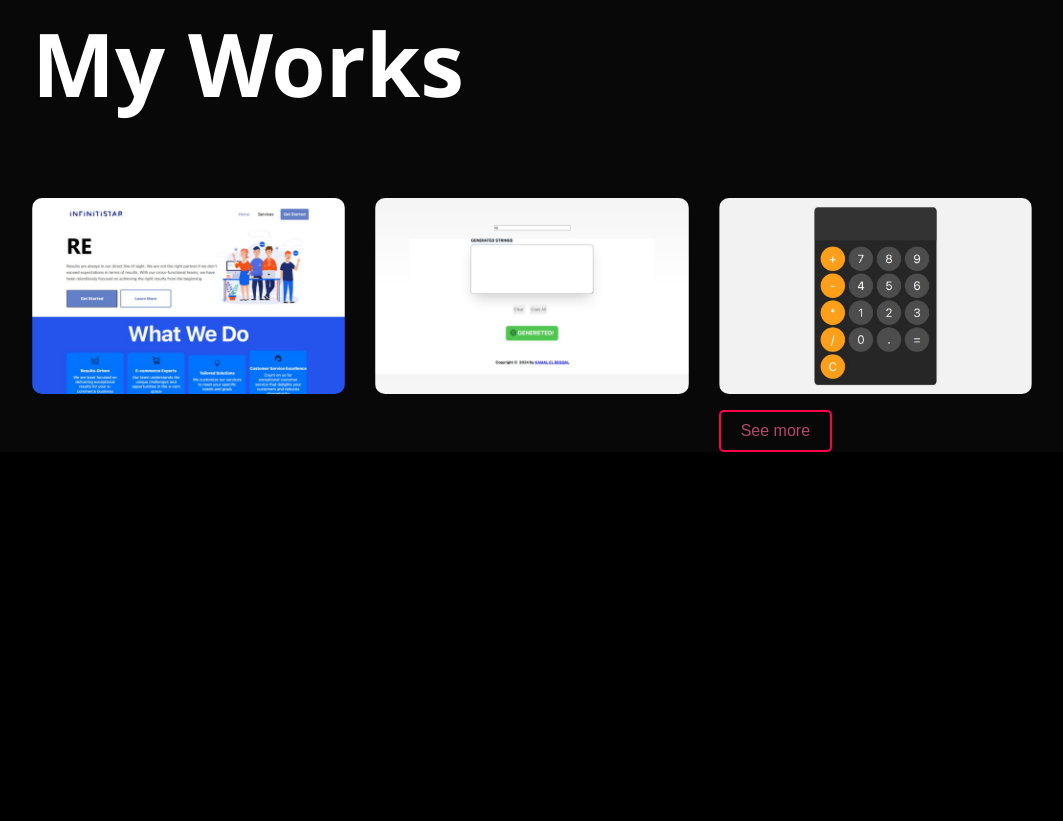
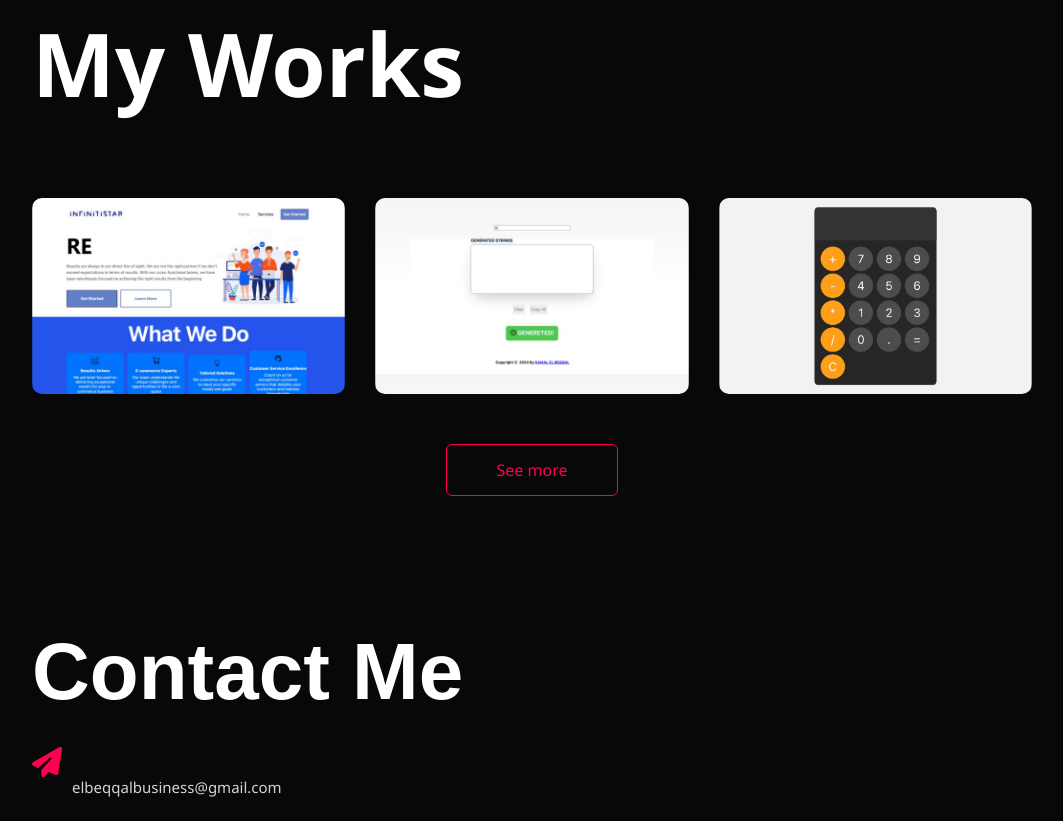
Before and after one commit to ELBEQQAL08/Personal-Portfolio-Yourself, a plain HTML site: page index.html in a window 1280 px wide. Shown: the part 2437-3258 px from the top of the page, without its empty margins (108-1171 px from the left). Before the commit the page ends 2889 px from the top, so only its background shows below. Drawn offline with Linux system fonts and the light colour scheme.

Commit message:
another change

```diff
--- a/hello.js
+++ b/hello.js
@@ -47,3 +47,5 @@ function showContent() {
 Experience.addEventListener('click', () => {
     showContent();
 });
+
+// Menu NavBar Section
--- a/index.html
+++ b/index.html
@@ -26,7 +26,9 @@
                     <li class="boder-bottom"><a href="#services" class="services">Services</a></li>
                     <li class="boder-bottom"><a href="#portfolio" class="portfolio">Portfolio</a></li>
                     <li class="boder-bottom"><a href="#contact" class="contact">Contact</a></li>
+                    <svg xmlns="http://www.w3.org/2000/svg" viewBox="0 0 384 512" class="menu"><path d="M342.6 150.6c12.5-12.5 12.5-32.8 0-45.3s-32.8-12.5-45.3 0L192 210.7 86.6 105.4c-12.5-12.5-32.8-12.5-45.3 0s-12.5 32.8 0 45.3L146.7 256 41.4 361.4c-12.5 12.5-12.5 32.8 0 45.3s32.8 12.5 45.3 0L192 301.3 297.4 406.6c12.5 12.5 32.8 12.5 45.3 0s12.5-32.8 0-45.3L237.3 256 342.6 150.6z"/></svg>
                 </ul>
+                <svg xmlns="http://www.w3.org/2000/svg" viewBox="0 0 448 512" class="menu"><path d="M0 96C0 78.3 14.3 64 32 64H416c17.7 0 32 14.3 32 32s-14.3 32-32 32H32C14.3 128 0 113.7 0 96zM0 256c0-17.7 14.3-32 32-32H416c17.7 0 32 14.3 32 32s-14.3 32-32 32H32c-17.7 0-32-14.3-32-32zM448 416c0 17.7-14.3 32-32 32H32c-17.7 0-32-14.3-32-32s14.3-32 32-32H416c17.7 0 32 14.3 32 32z"/></svg>
             </nav>
         </div>
     </div>
@@ -143,9 +145,9 @@
                     <div class="box-2">
                         <img src="./images/téléchargement.png" alt="infinitistar" title="infinitistar"/>
                         <div class="contain-contents">
-                            <h1>infinitistar WebSite</h1>
+                            <h1>infinitistar Website</h1>
                             <p>Welcome To WebSite Yourself Using HTML & CSS & JAVASCRIPT</p>
-                            <svg xmlns="http://www.w3.org/2000/svg" viewBox="0 0 512 512"><path d="M320 0c-17.7 0-32 14.3-32 32s14.3 32 32 32h82.7L201.4 265.4c-12.5 12.5-12.5 32.8 0 45.3s32.8 12.5 45.3 0L448 109.3V192c0 17.7 14.3 32 32 32s32-14.3 32-32V32c0-17.7-14.3-32-32-32H320zM80 32C35.8 32 0 67.8 0 112V432c0 44.2 35.8 80 80 80H400c44.2 0 80-35.8 80-80V320c0-17.7-14.3-32-32-32s-32 14.3-32 32V432c0 8.8-7.2 16-16 16H80c-8.8 0-16-7.2-16-16V112c0-8.8 7.2-16 16-16H192c17.7 0 32-14.3 32-32s-14.3-32-32-32H80z"/><a href="https://elbeqqal08.github.io/infinit/" target="_blank"></a></svg>
+                            <a href="https://elbeqqal08.github.io/infinit/" target="_blank"><svg xmlns="http://www.w3.org/2000/svg" viewBox="0 0 512 512"><path d="M320 0c-17.7 0-32 14.3-32 32s14.3 32 32 32h82.7L201.4 265.4c-12.5 12.5-12.5 32.8 0 45.3s32.8 12.5 45.3 0L448 109.3V192c0 17.7 14.3 32 32 32s32-14.3 32-32V32c0-17.7-14.3-32-32-32H320zM80 32C35.8 32 0 67.8 0 112V432c0 44.2 35.8 80 80 80H400c44.2 0 80-35.8 80-80V320c0-17.7-14.3-32-32-32s-32 14.3-32 32V432c0 8.8-7.2 16-16 16H80c-8.8 0-16-7.2-16-16V112c0-8.8 7.2-16 16-16H192c17.7 0 32-14.3 32-32s-14.3-32-32-32H80z"/></svg></a>
                         </div>
                     </div>
                     <div class="box-2">
@@ -153,7 +155,7 @@
                         <div class="contain-contents">
                             <h1>Random String Generator App</h1>
                             <p>My First App Using Also HTML & CSS & JAVASCRIPT</p>
-                            <svg xmlns="http://www.w3.org/2000/svg" viewBox="0 0 512 512"><path d="M352 0c-12.9 0-24.6 7.8-29.6 19.8s-2.2 25.7 6.9 34.9L370.7 96 201.4 265.4c-12.5 12.5-12.5 32.8 0 45.3s32.8 12.5 45.3 0L416 141.3l41.4 41.4c9.2 9.2 22.9 11.9 34.9 6.9s19.8-16.6 19.8-29.6V32c0-17.7-14.3-32-32-32H352zM80 32C35.8 32 0 67.8 0 112V432c0 44.2 35.8 80 80 80H400c44.2 0 80-35.8 80-80V320c0-17.7-14.3-32-32-32s-32 14.3-32 32V432c0 8.8-7.2 16-16 16H80c-8.8 0-16-7.2-16-16V112c0-8.8 7.2-16 16-16H192c17.7 0 32-14.3 32-32s-14.3-32-32-32H80z"/><a href="https://random-string-generator-6ujalg17h-elbeqqal08s-projects-dd79d20c.vercel.app/" target="_blank"></a></svg>
+                            <a href="https://random-string-generator-omega.vercel.app/" target="_blank"><svg xmlns="http://www.w3.org/2000/svg" viewBox="0 0 512 512"><path d="M352 0c-12.9 0-24.6 7.8-29.6 19.8s-2.2 25.7 6.9 34.9L370.7 96 201.4 265.4c-12.5 12.5-12.5 32.8 0 45.3s32.8 12.5 45.3 0L416 141.3l41.4 41.4c9.2 9.2 22.9 11.9 34.9 6.9s19.8-16.6 19.8-29.6V32c0-17.7-14.3-32-32-32H352zM80 32C35.8 32 0 67.8 0 112V432c0 44.2 35.8 80 80 80H400c44.2 0 80-35.8 80-80V320c0-17.7-14.3-32-32-32s-32 14.3-32 32V432c0 8.8-7.2 16-16 16H80c-8.8 0-16-7.2-16-16V112c0-8.8 7.2-16 16-16H192c17.7 0 32-14.3 32-32s-14.3-32-32-32H80z"/></svg></a>
                         </div>
                     </div>
                     <div class="box-2">
@@ -161,11 +163,11 @@
                         <div class="contain-contents">
                             <h1>Calculator App</h1>
                             <p>This App Not Working But Show Video In Youtube And Working This</p>
-                            <svg xmlns="http://www.w3.org/2000/svg" viewBox="0 0 512 512"><path d="M320 0c-17.7 0-32 14.3-32 32s14.3 32 32 32h82.7L201.4 265.4c-12.5 12.5-12.5 32.8 0 45.3s32.8 12.5 45.3 0L448 109.3V192c0 17.7 14.3 32 32 32s32-14.3 32-32V32c0-17.7-14.3-32-32-32H320zM80 32C35.8 32 0 67.8 0 112V432c0 44.2 35.8 80 80 80H400c44.2 0 80-35.8 80-80V320c0-17.7-14.3-32-32-32s-32 14.3-32 32V432c0 8.8-7.2 16-16 16H80c-8.8 0-16-7.2-16-16V112c0-8.8 7.2-16 16-16H192c17.7 0 32-14.3 32-32s-14.3-32-32-32H80z"/><a href="https://calculator-js-omega-two.vercel.app/" target="_blank"></a></svg>
+                            <a href="https://calculator-js-omega-two.vercel.app/" target="_blank"><svg xmlns="http://www.w3.org/2000/svg" viewBox="0 0 512 512"><path d="M320 0c-17.7 0-32 14.3-32 32s14.3 32 32 32h82.7L201.4 265.4c-12.5 12.5-12.5 32.8 0 45.3s32.8 12.5 45.3 0L448 109.3V192c0 17.7 14.3 32 32 32s32-14.3 32-32V32c0-17.7-14.3-32-32-32H320zM80 32C35.8 32 0 67.8 0 112V432c0 44.2 35.8 80 80 80H400c44.2 0 80-35.8 80-80V320c0-17.7-14.3-32-32-32s-32 14.3-32 32V432c0 8.8-7.2 16-16 16H80c-8.8 0-16-7.2-16-16V112c0-8.8 7.2-16 16-16H192c17.7 0 32-14.3 32-32s-14.3-32-32-32H80z"/></svg></a>
                         </div>
-                        <button class="See-more">See more</button>
                     </div>
                 </div>
+                <button class="btn">See more</button>
             </div>
         </div>
     </div>
@@ -173,6 +175,40 @@
 
 <!-- End Portfolio Section -->
 
+<!-- Start Contact Section -->
+
+<div id="contact">
+    <div class="container">
+        <div class="contact-container">
+            <div class="left-contact">
+                <h1>Contact Me</h1>
+                <svg xmlns="http://www.w3.org/2000/svg" viewBox="0 0 512 512"><path d="M498.1 5.6c10.1 7 15.4 19.1 13.5 31.2l-64 416c-1.5 9.7-7.4 18.2-16 23s-18.9 5.4-28 1.6L284 427.7l-68.5 74.1c-8.9 9.7-22.9 12.9-35.2 8.1S160 493.2 160 480V396.4c0-4 1.5-7.8 4.2-10.7L331.8 202.8c5.8-6.3 5.6-16-.4-22s-15.7-6.4-22-.7L106 360.8 17.7 316.6C7.1 311.3 .3 300.7 0 288.9s5.9-22.8 16.1-28.7l448-256c10.7-6.1 23.9-5.5 34 1.4z"/></svg>
+                <p>elbeqqalbusiness@gmail.com</p>
+                <!-- <svg></svg> -->
+                <!-- <p></p> -->
+                <!-- <div class="icon-container"> -->
+                    <!-- <svg></svg>
+                    <svg></svg>
+                    <svg></svg>
+                    <svg></svg> -->
+                <!-- </div> -->
+                <!-- <button class="donwload"></button> -->
+            </div>
+        <!-- <div class="right-contact">
+                <input type="name" class="name" placeholder="Your Name" required>
+                <input type="email" class="email" placeholder="Your Email" required>
+                <textarea id="message" placeholder="Your Message"></textarea>
+                <button class="submit"></button>
+            </div>
+        </div>
+        <div class="background-footer">
+            <p></p>
+        </div>
+    </div> -->
+<!-- </div> -->
+
+<!-- End Contact Section -->
+
 <script src="hello.js"></script>
 </body>
 </html>
--- a/style.css
+++ b/style.css
@@ -66,6 +66,10 @@ nav ul li a.active {
 nav li {
     list-style: none;
     position: relative;
+}
+
+.menu {
+    display: none;
 }
 
 .boder-bottom::before {
@@ -376,6 +380,7 @@ li.border-bottom-js:hover::before {
 #portfolio {
     background-color: #080808;
     padding-top: 5.5rem;
+    padding-bottom: 0.5rem;
 }
 
 .container-portfolio {
@@ -427,15 +432,15 @@ li.border-bottom-js:hover::before {
 }
 
 .box-2:hover img {
-    transform: scale(1.1);
+    transform: scale(1);
 }
 
 .box-2:hover .contain-contents {
-    height: 81%;
+    height: 100%;
 }
 
 .box-2 h1 {
-    font-size: 1rem;
+    font-size: 1.2rem;
     font-weight: 500;
     color: white;
     text-align: center;
@@ -455,23 +460,107 @@ li.border-bottom-js:hover::before {
     height: 60px;
     border-radius: 50%;
     margin-top: 20px;
+    margin-bottom: 2rem;
     background-color: #fff;
     padding: 1rem 0;
     cursor: pointer;
     font-size: 18px;
 }
 
-.box-2 .See-more {
-    padding: 10px 20px;
-    vertical-align: middle;
-    background-color: transparent;
-    color: #b54769;
-    border: 2px solid #ff004f;
-    font-size: 1rem;
+.btn {
+    display: block;
+    padding: 14px 50px;
+    margin: 50px auto;
+    border-radius: 6px;
+    border: 1px solid #ff004f;
+    color: #ff004f;
+    background: transparent;
+    font-size: 1em;
     font-weight: 500;
-    font-family: Arial, Helvetica, sans-serif;
-    border-radius: 5px;
-    margin-top: 1rem;
+    cursor: pointer;
+    transition: background 0.5s;
+}
+
+.btn:hover {
+    background: #ff004f;
+    color: white;
 }
 
 /* End Portfolio Section */
+
+/* Start Contact Section */
+
+#contact {
+    background-color: #080808;
+    padding-top: 4.5rem;
+}
+
+.contact-container {
+    display: flex;
+    justify-content: space-between;
+    align-items: center;
+}
+
+.left-contact {
+    display: grid;
+}
+
+.left-contact h1 {
+    font-size: 5rem;
+    font-weight: 600;
+    font-family: Arial, Helvetica, sans-serif;
+    color: white;
+    padding-bottom: 1.8rem;
+}
+
+.left-contact svg {
+    width: 30px;
+    height: 30px;
+    fill: currentColor;
+    color: #ff004f;
+}
+
+.left-contact p {
+    font-size: 15px;
+    font-weight: 400;
+    color: rgb(213, 212, 212);
+    padding-left: 2.5rem;
+    padding-bottom: 1.5rem;
+}
+
+/* End Contact Section */
+
+/* Start Responsive Moble And Medium */
+
+@media screen and (min-width: 300px) and (max-width: 700px){
+    /* NavBar */
+
+    .main-container {
+        display: flex;
+        justify-content: space-between;
+        align-items: center;
+    }
+
+    .logo h1 {
+        font-size: 2.5rem;
+    }
+
+    .logo span {
+        font-size: 2.5rem;
+    }
+
+    nav {
+        display: grid;
+        grid-template-columns: repeat(3, 1fr);
+    }
+
+    nav ul li.menu {
+        width: 40px;
+        height: 40px;
+        fill: currentColor;
+        background-color: wheat;
+    }
+
+}
+
+/* End Responsive Mobile And Medium */
```
